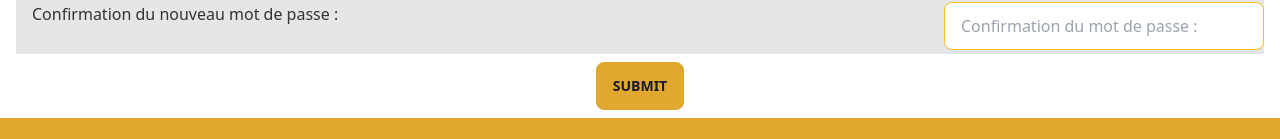
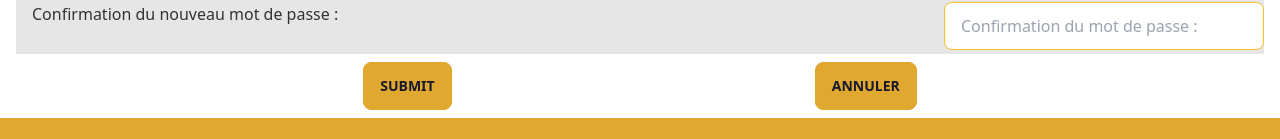
Before and after one commit to kevinhouguet/projet-oplayground-front, a React (Vite) app: page /mon-profil-edit in a window 1280 px wide. Shown: the part 808-947 px from the top of the page. Built offline with nearby package versions, Linux system fonts and the light colour scheme.

Commit message:
:sparkles: feat: add cancel button on the edit profil page, the user will be redirected to the profil page

```diff
--- a/src/components/EditMyProfile/index.jsx
+++ b/src/components/EditMyProfile/index.jsx
@@ -1,5 +1,6 @@
 import React, { useState } from "react";
 import { useForm } from "react-hook-form";
+import { Link } from "react-router-dom";
 
 const EditMyProfil = () => {
 	const { register, handleSubmit, errors } = useForm();
@@ -81,8 +82,11 @@ const EditMyProfil = () => {
 							</div>
 						</div>
 					</div>
-					<div className="btnContainer py-2 flex items-center justify-center">
+					<div className="btnContainer py-2 flex items-center justify-evenly">
 						<input className="btn btn-primary" type="submit" />
+						<Link to="/mon-profil">
+						<button className="btn btn-primary">Annuler</button>
+						</Link>
 					</div>
 				</div>
 			</form>
```
Lines whose indentation alone changed are shown as unchanged.
